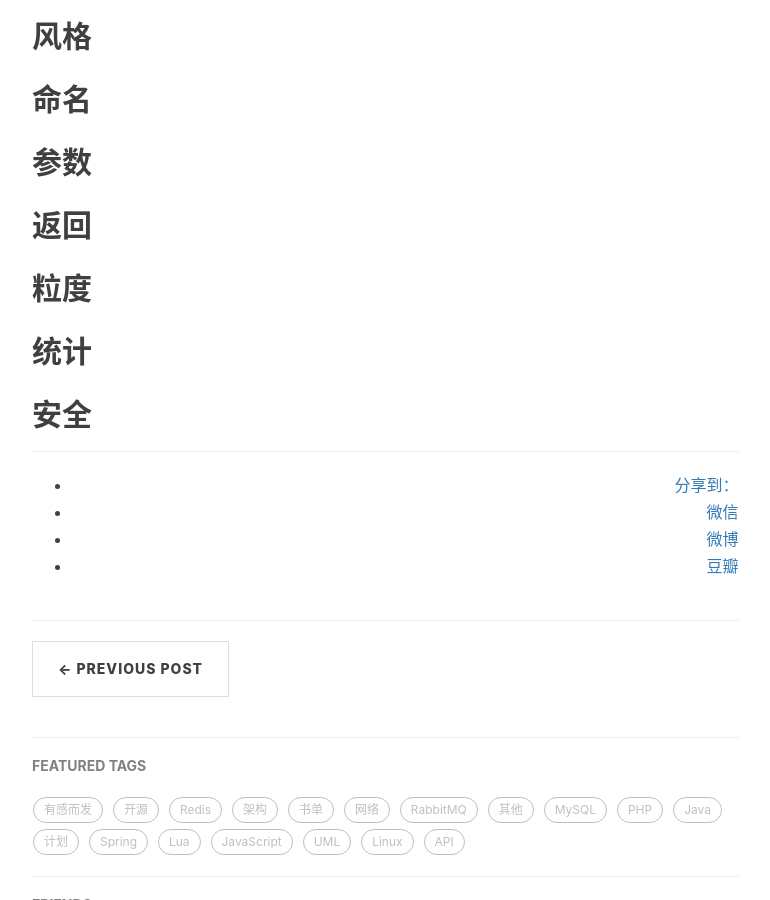
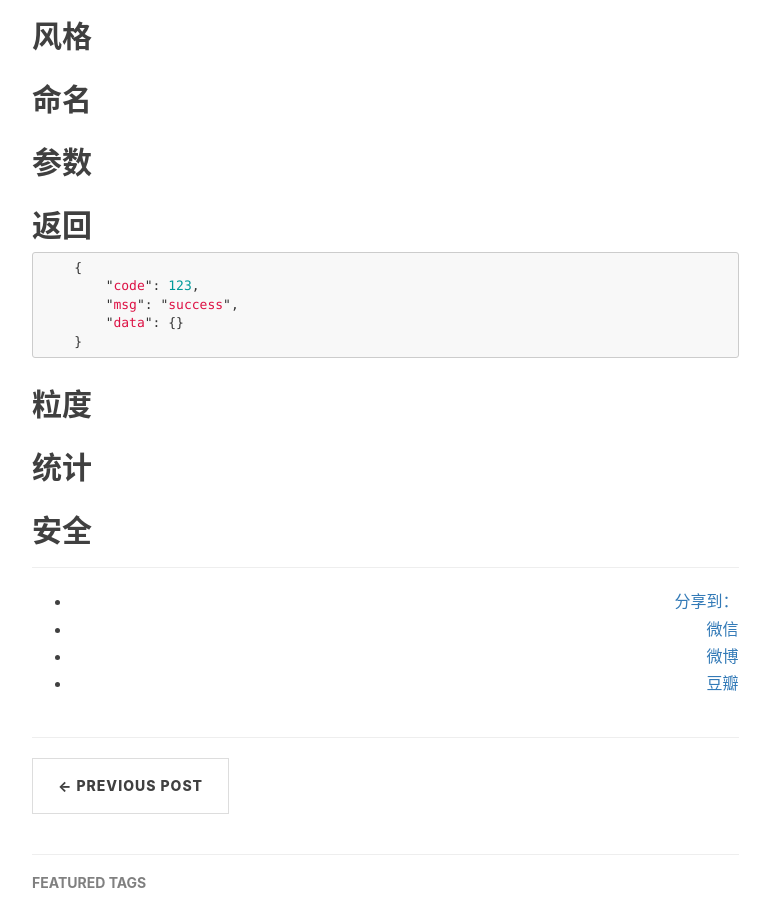
Before and after one commit to bug1024/jeet-blog, a Jekyll site: the page built from _posts/2017-03-30-api-design.md, in a window 1280 px wide and 900 px high, scrolled down 553 px. Shown: the whole window, without its empty margins (233-1003 px from the left). Built offline with Jekyll 4.4.1, drawn with Linux system fonts in a browser that asks for light colours; nearby versions of some CDN libraries; comment, search, counter and statistics services are not loaded.

Commit message:
update post

````diff
--- a/_posts/2017-03-30-api-design.md
+++ b/_posts/2017-03-30-api-design.md
@@ -16,6 +16,13 @@ tags:
 ## 参数
 
 ## 返回
+```javascript
+    {
+        "code": 123,
+        "msg": "success",
+        "data": {}
+    }
+```
 
 ## 粒度
 
````
